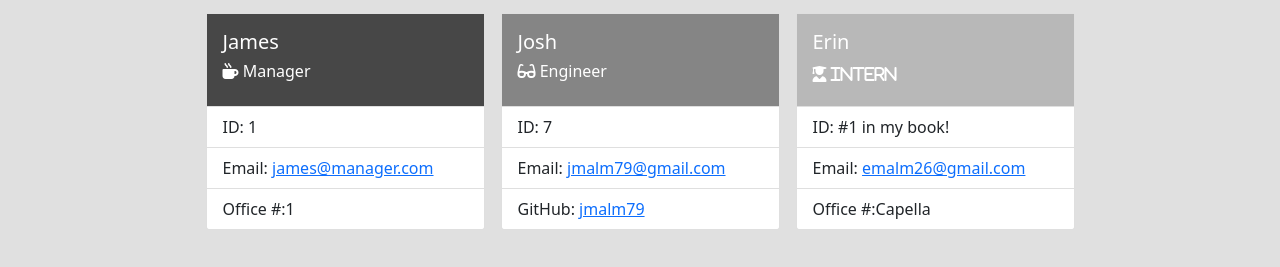
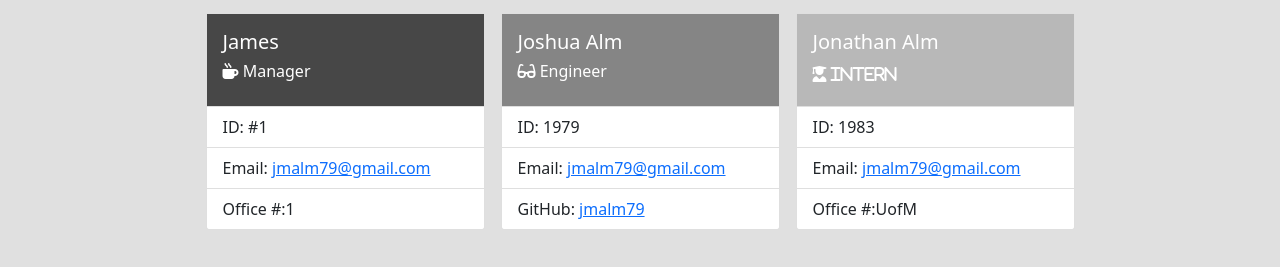
Before and after one commit to jmalm79/team-profile-generator, a website: page generated html/index.html in a window 1280 px wide. Shown: the part 51-318 px from the top of the page. Drawn offline with nearby package versions, Linux system fonts and the light colour scheme; files that its build step writes are made by us from their sources.

Commit message:
added screenshot

```diff
--- a/dist/index.html
+++ b/generated html/index.html
@@ -28,19 +28,19 @@
     <h6><i class="fas fa-mug-hot"></i> Manager</h6>
   </div>
   <ul class="list-group list-group-flush">
-    <li class="list-group-item">ID: 1</li>
-    <li class="list-group-item">Email: <a href = "mailto: james@manager.com"> james@manager.com</a></li>
+    <li class="list-group-item">ID: #1</li>
+    <li class="list-group-item">Email: <a href = "mailto: jmalm79@gmail.com"> jmalm79@gmail.com</a></li>
     <li class="list-group-item">Office #:1</li>
   </ul>
 </div>
 
 <div class="card m-2 col-3">
     <div class="card-body engineer">
-    <h5 class="card-title">Josh</h5>
+    <h5 class="card-title">Joshua Alm</h5>
     <h6><i class="fas fa-glasses"></i> Engineer</h6>
   </div>
   <ul class="list-group list-group-flush">
-    <li class="list-group-item">ID: 7</li>
+    <li class="list-group-item">ID: 1979</li>
     <li class="list-group-item">Email: <a href = "mailto: jmalm79@gmail.com"> jmalm79@gmail.com</a></li>
     <li class="list-group-item">GitHub: <a href="https://www.github.com/jmalm79">jmalm79</a></li>
   </ul>
@@ -48,13 +48,13 @@
 
 <div class="card m-2 col-3">
   <div class="card-body intern">
-    <h5 class="card-title">Erin</h5>
+    <h5 class="card-title">Jonathan Alm</h5>
     <h6 class="fas fa-user-graduate"></i> Intern</h6>
   </div>
   <ul class="list-group list-group-flush">
-    <li class="list-group-item">ID: #1 in my book!</li>
-    <li class="list-group-item">Email: <a href = "mailto: emalm26@gmail.com"> emalm26@gmail.com</a></li>
-    <li class="list-group-item">Office #:Capella</li>
+    <li class="list-group-item">ID: 1983</li>
+    <li class="list-group-item">Email: <a href = "mailto: jmalm79@gmail.com"> jmalm79@gmail.com</a></li>
+    <li class="list-group-item">Office #:UofM</li>
   </ul>
 </div>
 
--- a/tests/manager.test.js
+++ b/tests/manager.test.js
@@ -1,4 +1,4 @@
-const Intern = require('../lib/manager.js');
+const Manager = require('../lib/manager.js');
 
 describe('Manger Test', () => {
     describe(`getofficeNumber`, () => {
```
Also changed, not shown: images/projectScreenShot.jpg (added).
